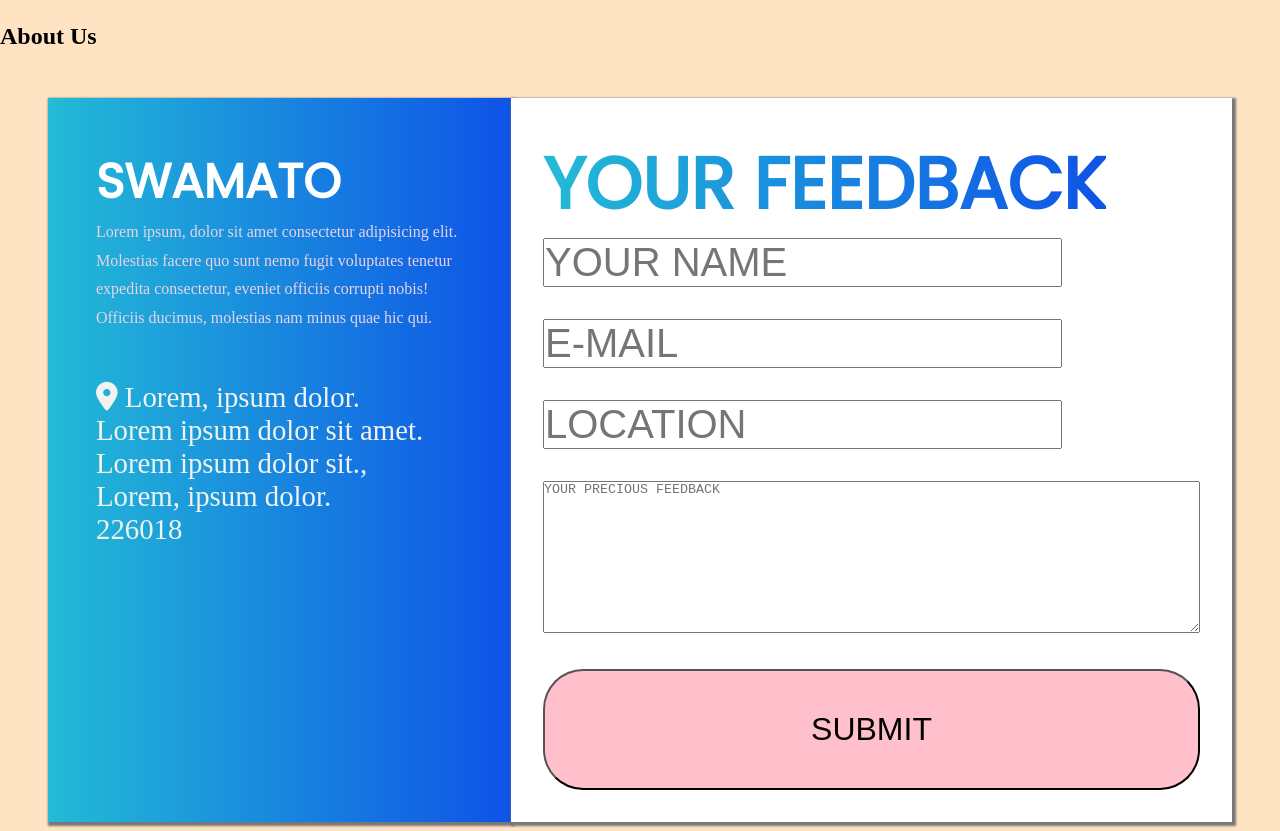
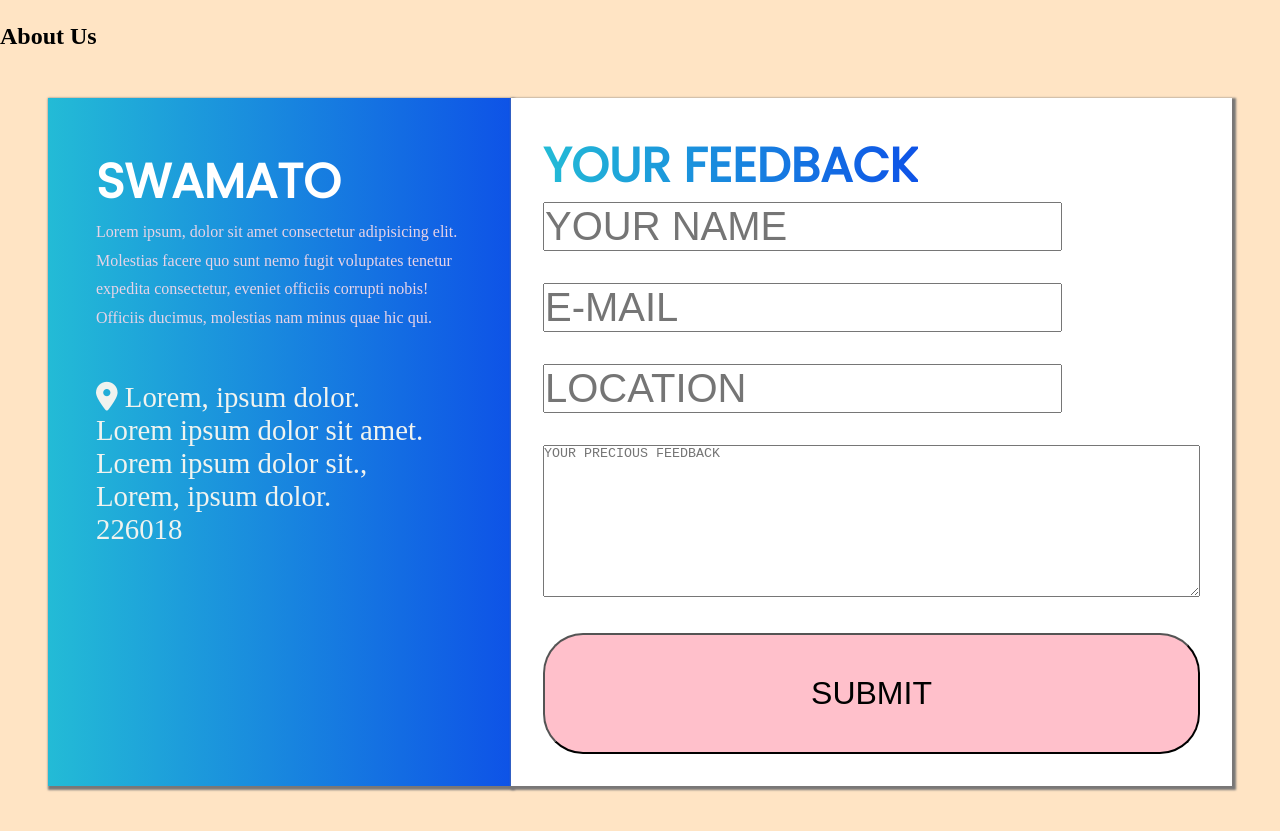
Before and after one commit to ankitmrmishra/swamato, a plain HTML site: page index.html in a window 1280 px wide. Shown: the part 2040-2871 px from the top of the page. Drawn offline with Linux system fonts and the light colour scheme; a web font is replaced by a local one.

Commit message:
about section changes

```diff
--- a/about.css
+++ b/about.css
@@ -39,7 +39,8 @@ color: rgb(240, 243, 239);
 }
 
 .getstarted{
-    font-size: 3rem; font-size: 3rem;
+
+    font-size: 2rem;
     font-family: 'poppins' , sans-serif;
     font-weight: bold;
     display: inline-block;
```
